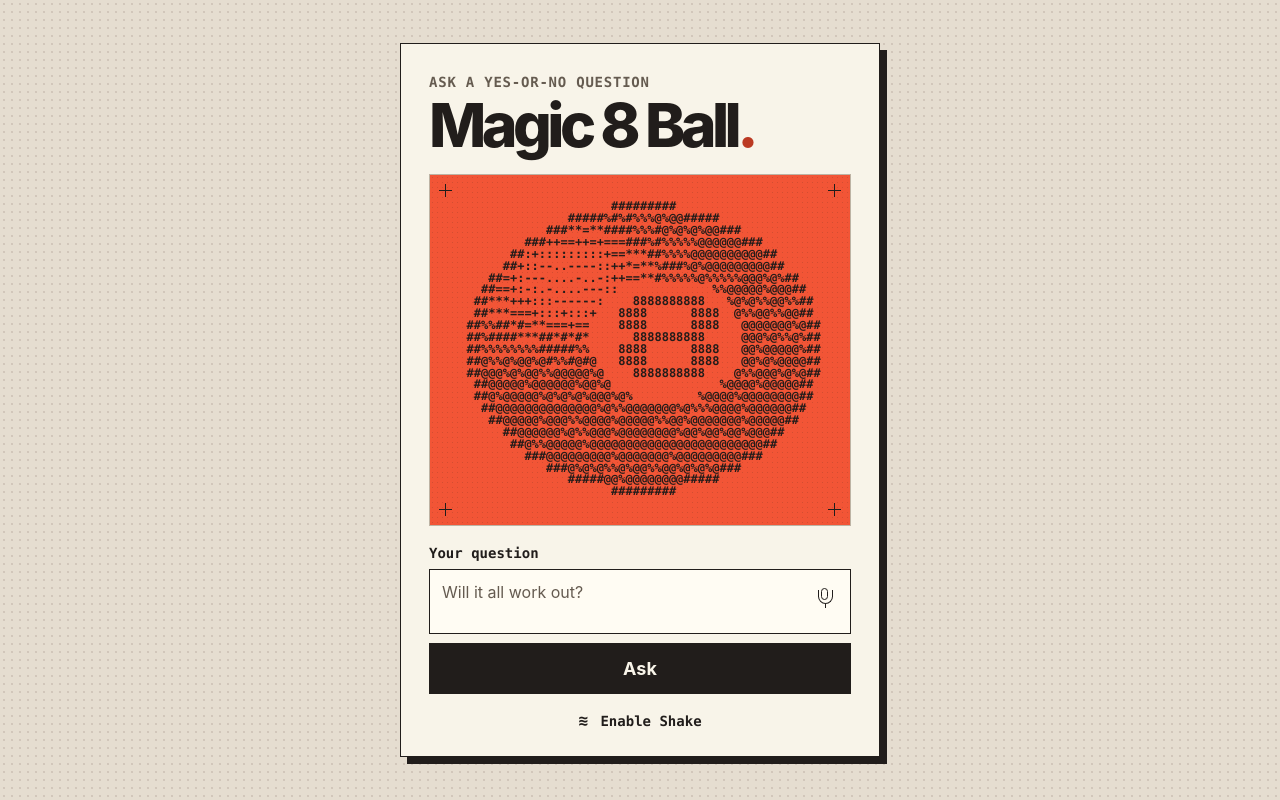
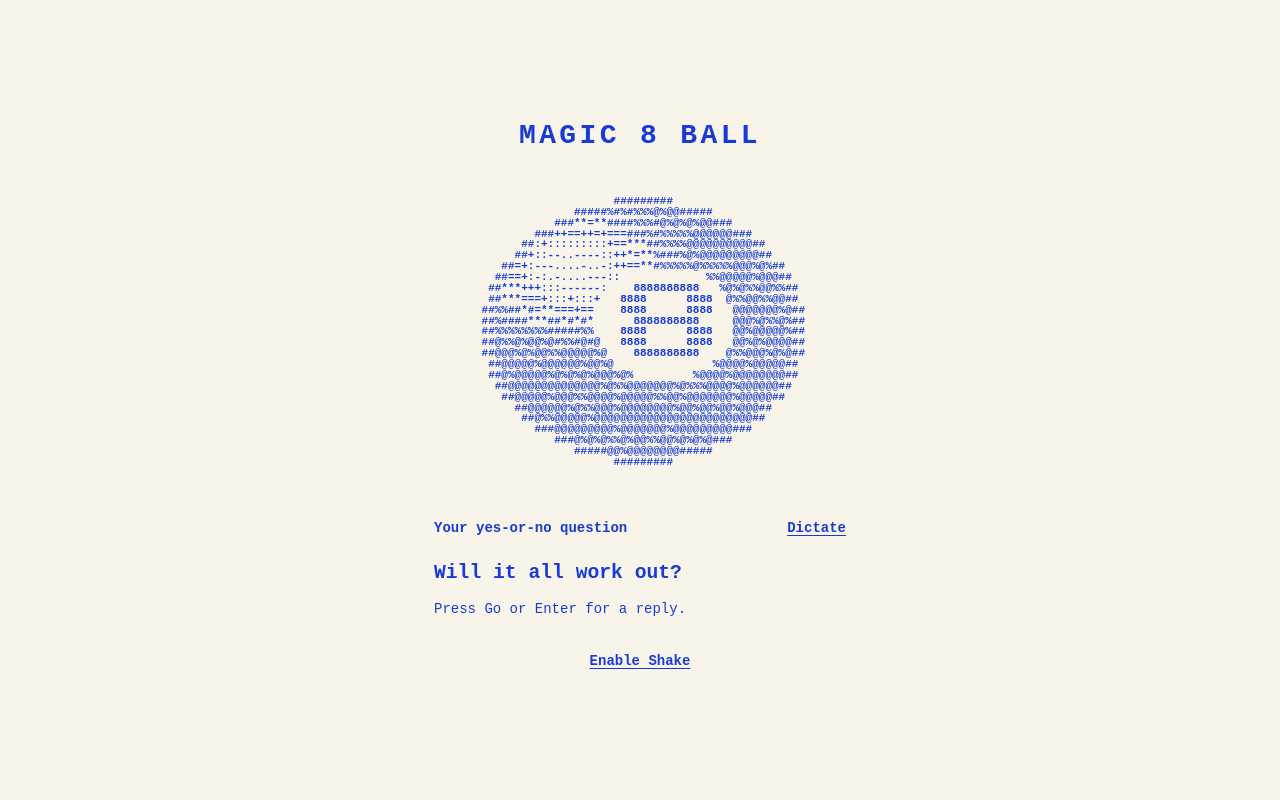
Before and after one commit to kubape/8Ball_App, a plain HTML site: page index.html in a window 1280 px wide. Drawn offline with Linux system fonts and the light colour scheme.

Commit message:
Redesign the 8 Ball in two-color typewriter style

```diff
--- a/app.mjs
+++ b/app.mjs
@@ -1,4 +1,4 @@
-import { ask, createShakeDetector, createVoiceInput } from './eight-ball.mjs';
+import { ask, createShakeDetector, createVoiceInput } from './eight-ball.mjs?v=2';
 
 const app = document.querySelector('.app');
 const form = document.querySelector('#question-form');
@@ -6,7 +6,9 @@ const question = document.querySelector('#question');
 const questionStatus = document.querySelector('#question-status');
 const mic = document.querySelector('#mic');
 const stage = document.querySelector('#stage');
-const card = document.querySelector('#answer-card');
+const orb = document.querySelector('#orb');
+const reading = document.querySelector('#reading');
+const answerDisplay = document.querySelector('#answer-display');
 const answer = document.querySelector('#answer');
 const result = document.querySelector('#result');
 const askedQuestion = document.querySelector('#asked-question');
@@ -25,8 +27,7 @@ let voiceFinishing = false;
 let voiceFailed = false;
 
 function renderMic() {
-  mic.setAttribute('aria-pressed', String(voiceActive));
-  mic.setAttribute('aria-label', voiceActive ? 'Stop dictation' : 'Dictate question');
+  mic.textContent = voiceActive ? 'Stop dictation' : 'Dictate';
 }
 
 const voice = createVoiceInput({
@@ -59,9 +60,8 @@ const voice = createVoiceInput({
 });
 
 if (!voice.supported) {
-  mic.disabled = true;
-  mic.setAttribute('aria-label', 'Microphone unavailable');
-  setStatus(questionStatus, 'Type or use your keyboard’s dictation.');
+  mic.hidden = true;
+  setStatus(questionStatus, 'You can use keyboard dictation.');
 }
 
 mic.addEventListener('click', () => {
@@ -91,20 +91,30 @@ question.addEventListener('input', () => {
 let composing = false;
 question.addEventListener('compositionstart', () => { composing = true; });
 question.addEventListener('compositionend', () => { composing = false; });
-question.addEventListener('keydown', (event) => {
-  if (event.key !== 'Enter' || event.shiftKey || event.isComposing || composing) return;
-  event.preventDefault();
-  form.requestSubmit();
-});
+
+const reducedMotion = window.matchMedia('(prefers-reduced-motion: reduce)');
+let impulseAnimation;
+let isReading = false;
+
+function animateImpulse() {
+  if (isReading || !result.hidden || voiceActive || reducedMotion.matches) return;
+  if (impulseAnimation?.playState === 'running') return;
+  impulseAnimation = orb.animate?.([
+    { transform: 'translateX(0) rotate(0)' },
+    { transform: 'translateX(-6px) rotate(-4deg)' },
+    { transform: 'translateX(5px) rotate(3deg)' },
+    { transform: 'translateX(0) rotate(0)' },
+  ], { duration: 260, easing: 'ease-out' });
+}
 
 function submit(source) {
-  if (!result.hidden || composing) return;
+  if (isReading || !result.hidden || composing) return;
   if (voiceActive && source === 'shake') return;
 
   const text = question.value.trim();
   const reply = ask(text);
   if (!reply) {
-    if (source === 'tap') {
+    if (source === 'keyboard') {
       setStatus(questionStatus, 'Enter a question first.');
       question.focus();
     }
@@ -112,34 +122,45 @@ function submit(source) {
   }
 
   if (voiceActive) voice.cancel();
+  isReading = true;
+  impulseAnimation?.cancel();
   question.blur();
-  askedQuestion.textContent = text;
-  answer.textContent = reply.text;
-  card.dataset.tone = reply.tone;
-  form.hidden = true;
-  result.hidden = false;
-  card.hidden = false;
-  stage.classList.add('answered');
+  form.inert = true;
+  stage.classList.add('reading-reply');
+  reading.hidden = false;
   updateKeyboard();
-  answer.focus();
+
+  window.setTimeout(() => {
+    reading.hidden = true;
+    stage.classList.remove('reading-reply');
+    orb.hidden = true;
+    askedQuestion.textContent = text;
+    answer.textContent = reply.text;
+    form.hidden = true;
+    form.inert = false;
+    result.hidden = false;
+    answerDisplay.hidden = false;
+    isReading = false;
+    answer.focus();
+  }, 720);
 }
 
 form.addEventListener('submit', (event) => {
   event.preventDefault();
-  submit('tap');
+  submit('keyboard');
 });
 
 reset.addEventListener('click', () => {
-  card.hidden = true;
-  stage.classList.remove('answered');
+  answerDisplay.hidden = true;
+  orb.hidden = false;
   result.hidden = true;
   form.reset();
-  setStatus(questionStatus, voice.supported ? '' : 'Type or use your keyboard’s dictation.');
+  setStatus(questionStatus, voice.supported ? '' : 'You can use keyboard dictation.');
   form.hidden = false;
   question.focus();
 });
 
-const shake = createShakeDetector(() => submit('shake'));
+const shake = createShakeDetector(() => submit('shake'), { onImpulse: animateImpulse });
 let motionEnabled = false;
 let motionRequest = 0;
 
@@ -165,10 +186,10 @@ motionButton.addEventListener('click', async () => {
   motionEnabled = status === 'enabled';
   renderMotion();
   const messages = {
-    enabled: 'Shake your iPhone or tap Ask.',
-    denied: 'Motion access was denied. Tap Ask to get a reply.',
-    unsupported: 'Motion is unavailable here. Tap Ask to get a reply.',
-    unavailable: 'Motion couldn’t start. Tap Ask to get a reply.',
+    enabled: 'Shake your iPhone when your question is ready.',
+    denied: 'Motion access was denied. Use Go or Enter.',
+    unsupported: 'Motion is unavailable here. Use Go or Enter.',
+    unavailable: 'Motion couldn’t start. Use Go or Enter.',
   };
   setStatus(motionStatus, messages[status]);
 });
@@ -198,6 +219,7 @@ window.addEventListener('resize', updateKeyboard);
 window.addEventListener('pagehide', () => {
   voice.cancel();
   shake.disable();
+  impulseAnimation?.cancel();
   motionRequest++;
   motionEnabled = false;
   motionButton.disabled = false;
--- a/eight-ball.mjs
+++ b/eight-ball.mjs
@@ -34,7 +34,7 @@ function vector(sample) {
   return values.every(Number.isFinite) ? values : null;
 }
 
-export function createShakeDetector(onShake) {
+export function createShakeDetector(onShake, { onImpulse } = {}) {
   let state = 'idle';
   let previous = null;
   let peak = null;
@@ -58,6 +58,7 @@ export function createShakeDetector(onShake) {
 
     const force = linear ?? delta;
     if (!force || now - lastShake < 1200 || Math.hypot(...force) < 12) return;
+    onImpulse?.();
 
     // Require impulses in opposing directions within one gesture.
     const opposite = peak && now - peak.time < 350 &&
--- a/index.html
+++ b/index.html
@@ -10,23 +10,16 @@
   <meta name="description" content="Ask a yes-or-no question and let the Magic 8 Ball decide.">
   <title>Magic 8 Ball</title>
   <link rel="manifest" href="./manifest.webmanifest">
-  <link rel="apple-touch-icon" href="./icons/icon-180.png">
-  <link rel="icon" type="image/png" href="./icons/icon-192.png">
-  <link rel="stylesheet" href="./styles.css">
+  <link rel="apple-touch-icon" href="./icons/icon-180.png?v=2">
+  <link rel="icon" type="image/png" href="./icons/icon-192.png?v=2">
+  <link rel="stylesheet" href="./styles.css?v=2">
 </head>
 <body>
   <main class="app">
-    <header class="masthead">
-      <p class="instruction">Ask a yes-or-no question</p>
-      <h1>Magic 8 Ball<span>.</span></h1>
-    </header>
+    <h1>Magic 8 Ball</h1>
 
     <div class="stage" id="stage">
-      <div class="crosshair crosshair-tl" aria-hidden="true"></div>
-      <div class="crosshair crosshair-tr" aria-hidden="true"></div>
-      <div class="crosshair crosshair-bl" aria-hidden="true"></div>
-      <div class="crosshair crosshair-br" aria-hidden="true"></div>
-      <pre class="orb" aria-hidden="true">
+      <pre class="orb" id="orb" aria-hidden="true">
                      #########
                #####%#%#%%%@%@@#####
             ###**=**####%%%#@%@%@%@@###
@@ -53,38 +46,36 @@
                #####@@%@@@@@@@@#####
                      #########
 </pre>
-      <div class="answer-card" id="answer-card" hidden>
+      <p class="reading" id="reading" role="status" hidden>Reading<span aria-hidden="true">...</span></p>
+      <div class="answer-display" id="answer-display" hidden>
         <p class="answer-label">The ball says</p>
         <p class="answer" id="answer" tabindex="-1"></p>
       </div>
     </div>
 
-    <form class="controls" id="question-form">
-      <label for="question">Your question</label>
-      <div class="question-box">
-        <textarea id="question" name="question" rows="2" maxlength="240"
-          placeholder="Will it all work out?" enterkeyhint="go" required></textarea>
-        <button class="mic" type="button" id="mic" aria-label="Dictate question" aria-pressed="false">
-          <span class="mic-icon" aria-hidden="true"></span>
-        </button>
+    <form class="controls" id="question-form" novalidate>
+      <div class="question-heading">
+        <label for="question">Your yes-or-no question</label>
+        <button class="text-button" type="button" id="mic">Dictate</button>
       </div>
+      <input type="text" id="question" name="question" maxlength="240"
+        placeholder="Will it all work out?" enterkeyhint="go" aria-describedby="submit-hint" required>
+      <p class="hint" id="submit-hint">Press Go or Enter for a reply.</p>
       <p class="feedback" id="question-status" role="status" hidden></p>
-      <button class="primary" type="submit" id="ask">Ask</button>
     </form>
 
     <div class="controls result" id="result" hidden>
       <p class="asked-question" id="asked-question"></p>
-      <button class="primary" type="button" id="reset">Ask another question</button>
+      <button class="text-button" type="button" id="reset">Ask another question</button>
     </div>
 
     <footer class="motion">
-      <button class="motion-button" type="button" id="motion" aria-pressed="false">
-        <span class="motion-icon" aria-hidden="true">≋</span>
+      <button class="text-button" type="button" id="motion" aria-pressed="false">
         <span id="motion-label">Enable Shake</span>
       </button>
       <p class="feedback" id="motion-status" role="status" hidden></p>
     </footer>
   </main>
-  <script type="module" src="./app.mjs"></script>
+  <script type="module" src="./app.mjs?v=2"></script>
 </body>
 </html>
--- a/styles.css
+++ b/styles.css
@@ -1,249 +1,158 @@
 :root {
   color-scheme: light;
   --paper: #f8f4e9;
-  --ink: #211d1b;
-  --muted: #655b50;
-  --line: #bdb3a4;
-  --orange: #f25536;
-  --mono: ui-monospace, "SFMono-Regular", Menlo, Consolas, monospace;
-  font-family: -apple-system, BlinkMacSystemFont, "Helvetica Neue", sans-serif;
+  --blue: #173bd9;
+  --typewriter: "Courier New", Courier, monospace;
+  font-family: var(--typewriter);
   background: var(--paper);
-  color: var(--ink);
+  color: var(--blue);
 }
 
 *, *::before, *::after { box-sizing: border-box; }
 [hidden] { display: none !important; }
 body { margin: 0; }
-button, textarea { color: inherit; font: inherit; }
+::selection { background: var(--blue); color: var(--paper); }
+button, input {
+  color: inherit;
+  font: inherit;
+  background: transparent;
+  border: 0;
+  border-radius: 0;
+}
 button { cursor: pointer; touch-action: manipulation; }
 button:disabled { cursor: default; }
-button:focus-visible, textarea:focus-visible {
-  outline: 2px solid var(--ink);
-  outline-offset: 3px;
-}
+button:focus-visible { outline: none; text-decoration-style: double; }
 
 .app {
   display: grid;
   align-content: center;
-  width: min(100%, 480px);
+  width: min(100%, 460px);
   min-height: 100vh;
   min-height: 100svh;
   margin-inline: auto;
-  padding: max(20px, env(safe-area-inset-top)) max(22px, env(safe-area-inset-right))
-    max(14px, env(safe-area-inset-bottom)) max(22px, env(safe-area-inset-left));
-}
-
-.masthead { padding-block: 5px 18px; }
-.instruction, .controls label, .answer-label, .motion-button {
-  font: 700 .875rem/1.3 var(--mono);
-}
-.instruction {
-  margin: 0 0 5px;
-  color: var(--muted);
-  text-transform: uppercase;
-  letter-spacing: .055em;
+  padding: max(18px, env(safe-area-inset-top)) max(24px, env(safe-area-inset-right))
+    max(14px, env(safe-area-inset-bottom)) max(24px, env(safe-area-inset-left));
 }
 h1 {
   margin: 0;
-  font-size: clamp(2.4rem, 11.6vw, 3.8rem);
-  font-weight: 850;
-  line-height: .98;
-  letter-spacing: -.075em;
+  text-align: center;
+  text-transform: uppercase;
+  font-size: clamp(1.2rem, 5.7vw, 1.75rem);
+  line-height: 1.1;
+  letter-spacing: .12em;
 }
-h1 span { color: #bb3922; }
 
 .stage {
+  position: relative;
   display: grid;
-  position: relative;
   place-items: center;
-  min-width: 0;
-  min-height: 240px;
-  height: clamp(245px, 85vw, 363px);
-  height: clamp(245px, min(85vw, 44svh), 363px);
-  border: 1px solid var(--line);
-  background: var(--orange) radial-gradient(#211d1b25 .6px, transparent .75px) 0 0 / 5px 5px;
-  isolation: isolate;
+  height: clamp(196px, min(81vw, 44svh), 325px);
+  margin-block: 18px 12px;
   container-type: inline-size;
 }
-.crosshair {
-  position: absolute;
-  width: 13px;
-  height: 13px;
-  background:
-    linear-gradient(var(--ink), var(--ink)) center / 1px 100% no-repeat,
-    linear-gradient(var(--ink), var(--ink)) center / 100% 1px no-repeat;
-}
-.crosshair-tl { top: 9px; left: 9px; }
-.crosshair-tr { top: 9px; right: 9px; }
-.crosshair-bl { bottom: 9px; left: 9px; }
-.crosshair-br { bottom: 9px; right: 9px; }
 .orb {
-  color: #231c1a;
   margin: 0;
-  font: 800 clamp(6px, 2.47vw, 12px)/.99 var(--mono);
-  font-size: clamp(6px, 2.88cqw, 12px);
+  font-weight: 700;
+  font-size: clamp(6.5px, 2.8vw, 11px);
+  font-size: clamp(6.5px, min(3.08cqw, 1.66svh), 11px);
+  line-height: .99;
   user-select: none;
 }
-.stage.answered .orb { opacity: .22; }
-.answer-card {
+.reading {
   position: absolute;
-  inset: auto 10%;
-  padding: 18px 15px 20px;
+  inset: auto 0 0;
+  margin: 0;
   text-align: center;
-  border: 1px solid var(--ink);
-  background: var(--paper);
-  box-shadow: 5px 5px 0 var(--ink);
-  animation: reveal 240ms ease-out both;
+  font-size: .875rem;
 }
-.answer-card[data-tone="positive"] { background: #e6edce; }
-.answer-card[data-tone="uncertain"] { background: #fbebc6; }
-.answer-card[data-tone="negative"] { background: #f7dbcf; }
-.answer-label { margin: 0 0 8px; text-transform: uppercase; letter-spacing: .06em; }
+.reading span {
+  display: inline-block;
+  animation: print 720ms steps(3, end) infinite;
+}
+.stage.reading-reply .orb { animation: tumble 330ms steps(5, end) infinite; }
+.answer-display {
+  width: 100%;
+  text-align: center;
+}
+.answer-label { margin: 0 0 12px; font-size: .875rem; }
 .answer {
   margin: 0;
-  font-size: clamp(1.65rem, 7vw, 2.75rem);
-  font-weight: 850;
-  letter-spacing: -.06em;
-  line-height: 1.04;
+  font-size: clamp(1.85rem, 8vw, 3.15rem);
+  font-weight: 700;
+  line-height: 1.03;
+  letter-spacing: -.055em;
   overflow-wrap: anywhere;
+  animation: print 360ms steps(12, end) both;
 }
-@keyframes reveal {
-  from { opacity: 0; transform: translateY(8px); }
-  to { opacity: 1; transform: translateY(0); }
+@keyframes tumble {
+  0%, 100% { transform: translate(0, 0) rotate(0); }
+  25% { transform: translate(7px, -5px) rotate(6deg); }
+  75% { transform: translate(-7px, 5px) rotate(-6deg); }
+}
+@keyframes print {
+  from { clip-path: inset(0 100% 0 0); }
+  to { clip-path: inset(0); }
 }
 @media (prefers-reduced-motion: reduce) {
-  .answer-card { animation: none; }
+  .stage.reading-reply .orb, .reading span, .answer { animation: none; }
 }
 
-.controls { min-width: 0; margin-block: 18px 0; }
-.controls label { display: block; margin-bottom: 7px; }
-.question-box {
+.controls { min-width: 0; min-height: 116px; }
+.question-heading {
   display: flex;
-  align-items: start;
-  border: 1px solid var(--ink);
-  background: #fffcf3;
+  align-items: center;
+  justify-content: space-between;
+  gap: 12px;
+  font-size: .875rem;
 }
-.question-box:focus-within { outline: 2px solid var(--ink); outline-offset: 2px; }
-textarea {
-  flex: 1;
-  min-width: 0;
-  min-height: 63px;
-  padding: 12px 9px 9px 12px;
-  resize: none;
-  border: 0;
-  border-radius: 0;
-  background: transparent;
-  font-size: 1rem;
-  line-height: 1.25;
-  scroll-margin-block: 16px;
+.controls label { font-weight: 700; }
+#question {
+  display: block;
+  width: 100%;
+  min-height: 46px;
+  padding: 8px 0;
+  font-size: max(16px, 1.23rem);
+  font-weight: 700;
+  caret-color: var(--blue);
+  scroll-margin-block: 12px;
+  border-bottom: 1px solid transparent;
 }
-textarea:focus-visible { outline: none; }
-textarea::placeholder { color: var(--muted); }
-.mic {
-  display: grid;
-  place-items: center;
-  flex: 0 0 44px;
-  min-height: 44px;
-  margin: 3px;
-  border: 1px solid transparent;
-  background: transparent;
-}
-.mic:hover:enabled { border-color: var(--line); }
-.mic[aria-pressed="true"] { background: var(--orange); border-color: var(--ink); }
-.mic:disabled { color: #776e64; }
-.mic-icon {
-  position: relative;
-  width: 15px;
-  height: 14px;
-  margin-top: 4px;
-  border: 1.5px solid currentColor;
-  border-top: 0;
-  border-radius: 0 0 8px 8px;
-}
-.mic-icon::before {
-  content: "";
-  position: absolute;
-  width: 7px;
-  height: 12px;
-  left: 2.5px;
-  bottom: 3px;
-  border: 1.5px solid currentColor;
-  border-radius: 4px;
-}
-.mic-icon::after {
-  content: "";
-  position: absolute;
-  left: 6px;
-  bottom: -5px;
-  width: 1.5px;
-  height: 4px;
-  background: currentColor;
-}
-.primary {
-  width: 100%;
-  min-height: 51px;
-  margin-top: 9px;
-  padding: 8px 12px;
-  border: 1px solid var(--ink);
-  background: var(--ink);
-  color: var(--paper);
-  font-size: 1.125rem;
-  font-weight: 750;
-}
-.primary:hover { background: #3f342d; }
-.primary:active { background: var(--orange); color: var(--ink); }
-.asked-question {
-  margin: 0;
-  min-height: 3rem;
-  max-height: 5.5rem;
-  overflow: auto;
-  overflow-wrap: anywhere;
-  color: var(--muted);
-  white-space: pre-wrap;
-}
-.motion { text-align: center; margin-top: 5px; }
-.motion-button {
-  min-height: 44px;
-  padding: 4px 12px;
-  border: 0;
-  background: transparent;
-}
-.motion-button:hover:not(:disabled) { text-decoration: underline; }
-.motion-icon { margin-inline-end: 4px; font-size: 1.14em; }
-.motion-button[aria-pressed="true"] .motion-icon { color: #a83019; }
-.feedback {
-  margin: 6px 0 0;
-  color: var(--muted);
+#question:focus { outline: none; border-color: currentColor; }
+#question::placeholder { color: var(--blue); opacity: 1; }
+.hint, .feedback {
+  margin: 4px 0 0;
   font-size: .875rem;
   line-height: 1.35;
 }
+.text-button {
+  min-height: 44px;
+  padding: 8px 0;
+  font-size: .875rem;
+  font-weight: 700;
+  text-decoration: underline;
+  text-underline-offset: .22em;
+}
+.text-button:active { text-decoration-style: double; }
+.text-button:disabled { text-decoration: none; }
+#motion { padding-inline: 12px; }
+.result { text-align: center; }
+.asked-question {
+  margin: 0 0 8px;
+  max-height: 4.5rem;
+  overflow: auto;
+  overflow-wrap: anywhere;
+  font-size: .9375rem;
+}
+.motion { margin-top: 17px; text-align: center; }
 .motion .feedback { margin-top: 0; }
 
 .app.keyboard-open { align-content: start; min-height: 0; }
-.keyboard-open .masthead { padding-bottom: 10px; }
-.keyboard-open .stage { min-height: 78px; height: 84px; }
+.keyboard-open .stage { height: 82px; margin-block: 10px 0; }
 .keyboard-open .orb { font-size: 3.1px; }
-.keyboard-open .controls { margin-top: 12px; }
 .keyboard-open .motion { display: none; }
 
-@media (max-height: 650px) {
-  .app { align-content: start; }
-  .stage { height: clamp(156px, 39svh, 245px); min-height: 0; }
-  .orb { font-size: clamp(5.8px, 1.43svh, 10px); }
+@media (max-height: 570px) {
+  .stage { height: clamp(114px, 40svh, 228px); margin-block: 12px 6px; }
+  .orb { font-size: clamp(4px, 1.55svh, 8.5px); }
+  .motion { margin-top: 8px; }
 }
-@media (min-width: 560px) and (min-height: 690px) {
-  body {
-    display: grid;
-    place-items: center;
-    min-height: 100vh;
-    padding: 16px 22px;
-    background: #e5ddd0 radial-gradient(#6d534729 .75px, transparent 1px) 0 0 / 8px 8px;
-  }
-  .app {
-    min-height: auto;
-    padding: 24px 28px 13px;
-    border: 1px solid var(--ink);
-    background: var(--paper);
-    box-shadow: 7px 7px 0 #211d1b;
-  }
-}
```
Also changed, not shown: icons/icon-180.png, icons/icon-192.png, icons/icon-512.png, manifest.webmanifest, 1 other file.
